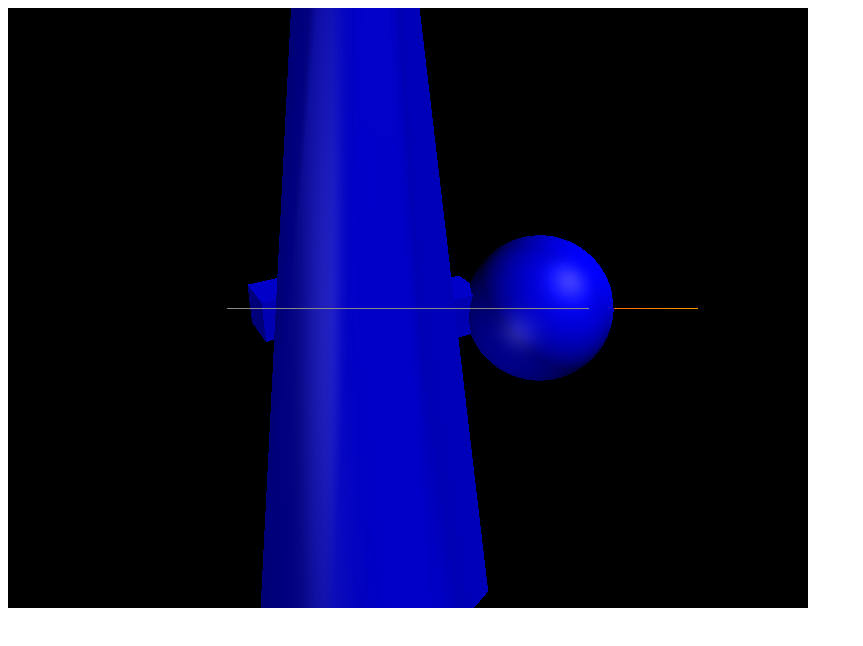
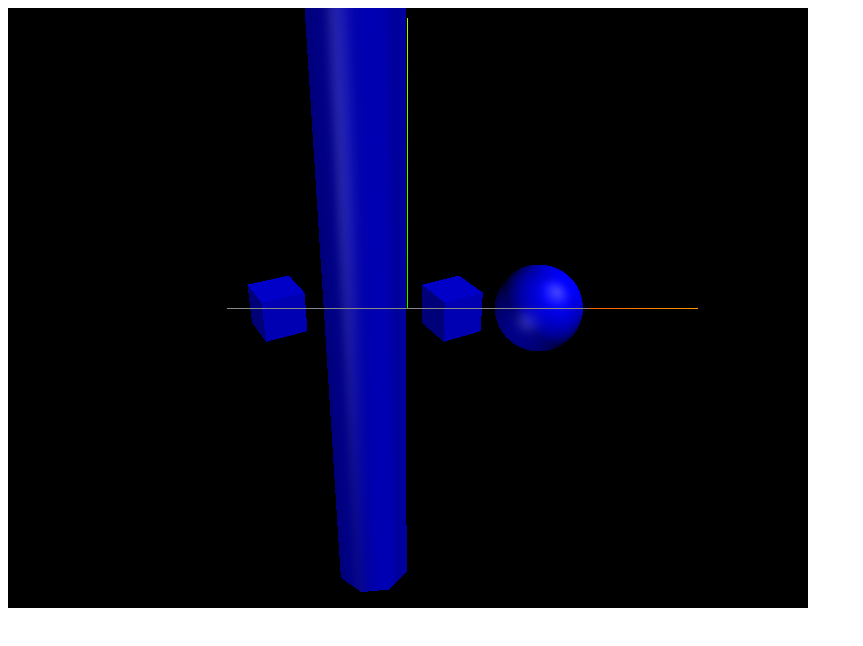
Before and after one commit to HayashiTomotaka/report1, a plain HTML site: page sample6-2.html in a window 1280 px wide. Shown: the whole page, without its empty margins (0-863 px from the left). Drawn offline with nearby package versions, Linux system fonts and the light colour scheme; animation ran at ten frames a second.

Commit message:
Update sample6-2.html

```diff
--- a/sample6-2.html
+++ b/sample6-2.html
@@ -54,13 +54,13 @@
         box1.position.set(0.3,0,0);
         scene.add(box1);
         //球
-        var sphereGeometry = new THREE.SphereGeometry( 0.5, 32, 32 );
+        var sphereGeometry = new THREE.SphereGeometry( 0.3, 32, 32 );
         var sphereMaterial = new THREE. MeshPhongMaterial( {color: 0x0000ff });
         var sphere = new THREE.Mesh( sphereGeometry, sphereMaterial );
         sphere.position.set(0.9,0,0 );
         scene.add(sphere);
         //錐
-        var cylinderGeometry = new THREE.CylinderGeometry( 0.3, 1, 5 );
+        var cylinderGeometry = new THREE.CylinderGeometry( 0.3, 0.3, 5 );
         var cylinderMaterial = new THREE.MeshPhongMaterial( {color: 0x0000ff} );
         var cylinder = new THREE.Mesh( cylinderGeometry, cylinderMaterial );
         cylinder.position.set( -0.3, 0, 0 );
```
